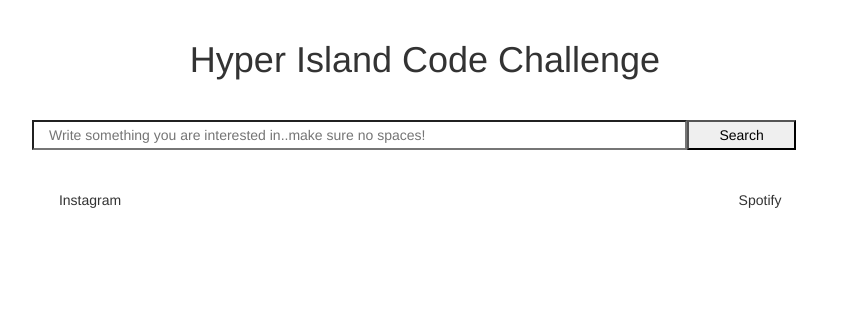
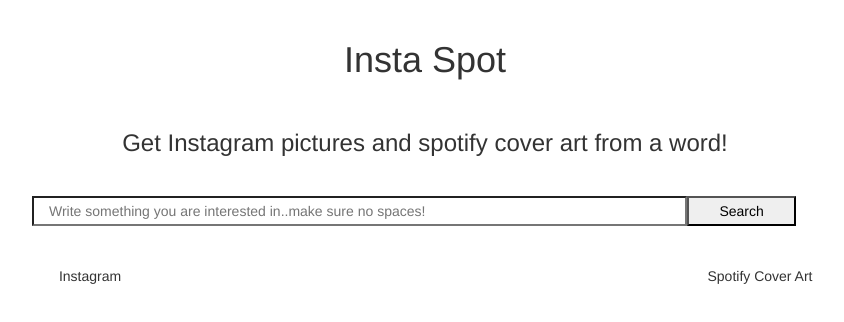
Before and after one commit to rolz/instaspot, a plain HTML site: page index.html in a window 1280 px wide. Shown: the top 322 px of the page, without its empty margins (215-1059 px from the left). Drawn offline with nearby package versions, Linux system fonts and the light colour scheme.

Commit message:
fixed title

```diff
--- a/index.html
+++ b/index.html
@@ -1,7 +1,7 @@
  <!DOCTYPE html>
 <html>
   <head>
-    <title>Instagram vs. Amazing Cover Art</title>
+    <title>Insta Spot</title>
     <meta name="viewport" content="width=device-width, initial-scale=1.0">
     <!-- Bootstrap -->
     <link href="css/bootstrap.min.css" rel="stylesheet" media="screen">
@@ -15,7 +15,9 @@
   <body>
     <div class="row">
         <div id="header" class="col-md-12">
-            <h1>Hyper Island Code Challenge</h1>
+            <h1>Insta Spot</h1>
+            <br>
+            <h3>Get Instagram pictures and spotify cover art from a word!</h3>
         </div>
         <div class="row">
             <div id="search-bar" class="col-md-12">
@@ -32,7 +34,7 @@
         </div>
 
             <div id="spotFeed" class="col-md-6">
-            Spotify
+            Spotify Cover Art
           <br>
           <div id="imageSpot"></div>
     </div>
```
